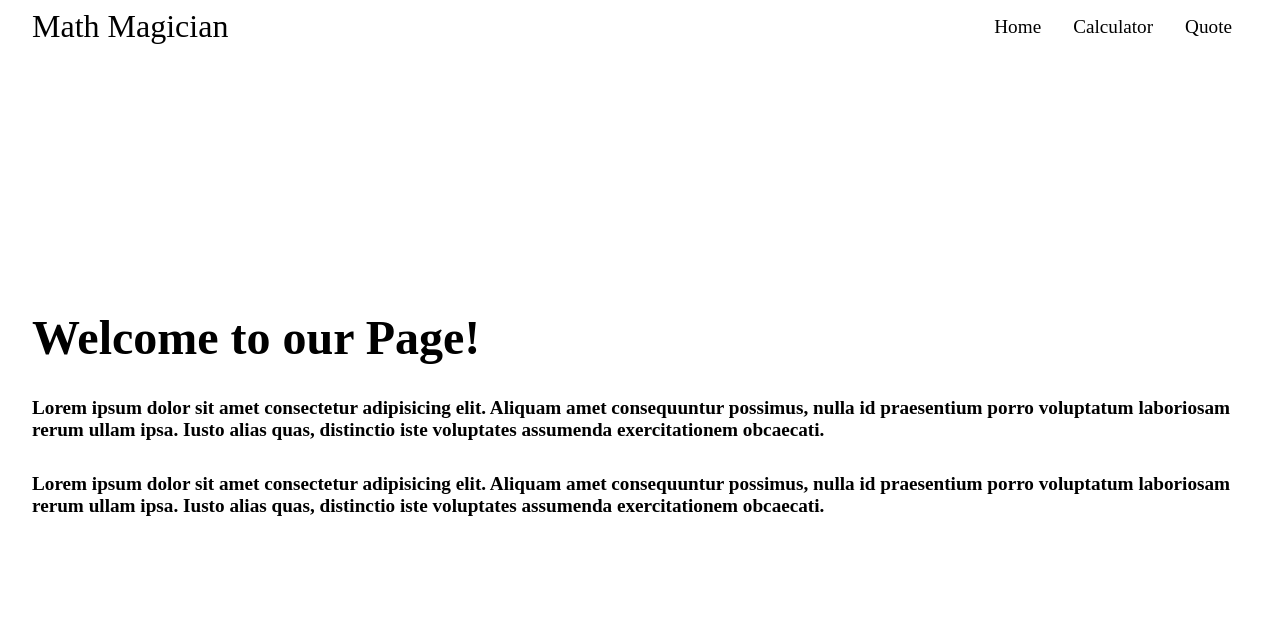
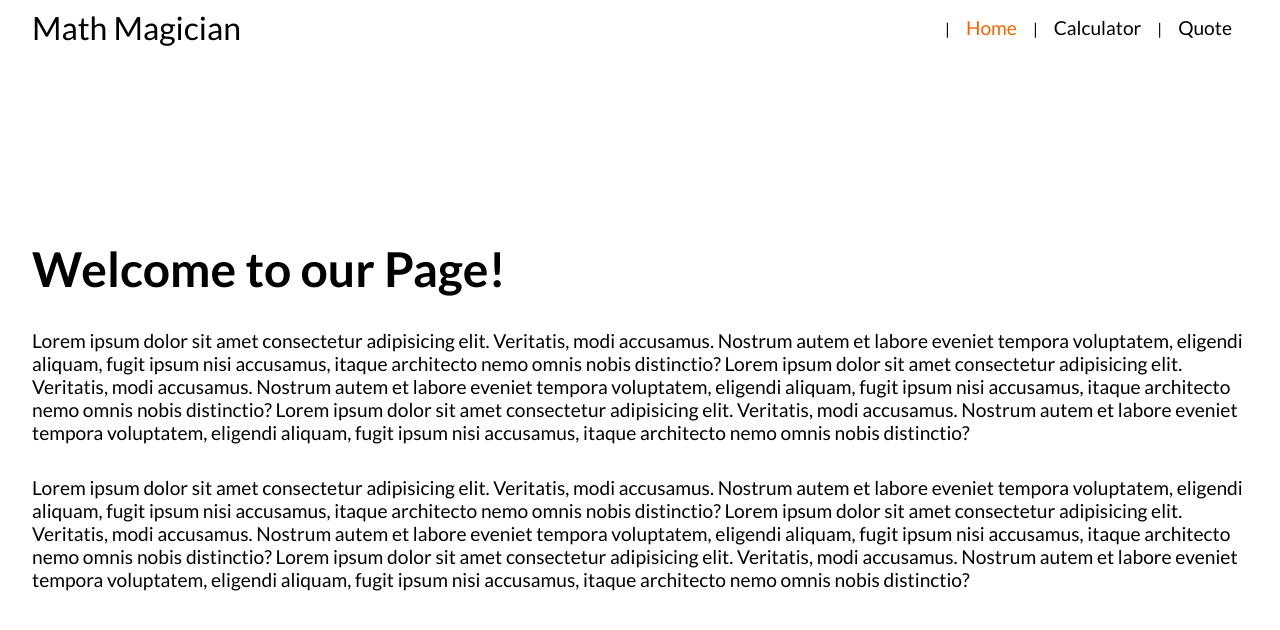
Before and after one commit to Strangeal/math_magician, a React (Create React App) app: page /math_magician in a window 1280 px wide. Shown: the top 630 px of the page. Built offline with nearby package versions, Linux system fonts and the light colour scheme.

Commit message:
Add active link styles

```diff
--- a/src/App.css
+++ b/src/App.css
@@ -12,6 +12,10 @@ a {
 
 li {
   list-style: none;
+}
+
+body {
+  font-family: 'Lato', sans-serif;
 }
 
 .calculator {
@@ -101,16 +105,13 @@ button:nth-of-type(-n+3) .front {
   align-items: center;
 }
 
-.nav__item {
+.link {
+  font-size: 1.2rem;
   padding: 0 1rem;
-}
-
-.nav__link {
-  font-size: 1.2rem;
   color: #000;
 }
 
-.nav__link:hover {
+#nav__link:hover {
   color: aqua;
   transition: 0.5s ease-in-out;
 }
@@ -132,7 +133,6 @@ button:nth-of-type(-n+3) .front {
 p {
   font-size: 1.2rem;
   padding-top: 2rem;
-  font-weight: 600;
 }
 
 /* Calculator */
@@ -151,7 +151,12 @@ p {
   width: 90%;
   height: 90vh;
   margin: auto;
-  font-size: 2rem;
+  font-size: 1.5rem;
+  text-align: center;
   display: flex;
   align-items: center;
 }
+
+.active {
+  color: #fa6400;
+}
--- a/src/components/Navbar.js
+++ b/src/components/Navbar.js
@@ -29,7 +29,9 @@ const Navbar = () => {
         <ul className="nav__menu">
           {links.map((link) => (
             <li key={link.id} className="nav__item">
-              <NavLink to={link.path} className="nav__link">
+              {' '}
+              |
+              <NavLink to={link.path} className={({ isActive }) => `link ${(isActive ? 'active' : '')}`} end>
                 {link.text}
               </NavLink>
             </li>
--- a/src/pages/Home.js
+++ b/src/pages/Home.js
@@ -4,16 +4,28 @@ const Home = () => (
   <section className="home">
     <h1>Welcome to our Page!</h1>
     <p>
-      Lorem ipsum dolor sit amet consectetur adipisicing elit. Aliquam amet
-      consequuntur possimus, nulla id praesentium porro voluptatum
-      laboriosam rerum ullam ipsa. Iusto alias quas, distinctio iste
-      voluptates assumenda exercitationem obcaecati.
+      Lorem ipsum dolor sit amet consectetur adipisicing elit. Veritatis, modi
+      accusamus. Nostrum autem et labore eveniet tempora voluptatem, eligendi
+      aliquam, fugit ipsum nisi accusamus, itaque architecto nemo omnis nobis
+      distinctio? Lorem ipsum dolor sit amet consectetur adipisicing elit.
+      Veritatis, modi accusamus. Nostrum autem et labore eveniet tempora
+      voluptatem, eligendi aliquam, fugit ipsum nisi accusamus, itaque
+      architecto nemo omnis nobis distinctio? Lorem ipsum dolor sit amet
+      consectetur adipisicing elit. Veritatis, modi accusamus. Nostrum autem et
+      labore eveniet tempora voluptatem, eligendi aliquam, fugit ipsum nisi
+      accusamus, itaque architecto nemo omnis nobis distinctio?
     </p>
     <p>
-      Lorem ipsum dolor sit amet consectetur adipisicing elit. Aliquam amet
-      consequuntur possimus, nulla id praesentium porro voluptatum
-      laboriosam rerum ullam ipsa. Iusto alias quas, distinctio iste
-      voluptates assumenda exercitationem obcaecati.
+      Lorem ipsum dolor sit amet consectetur adipisicing elit. Veritatis, modi
+      accusamus. Nostrum autem et labore eveniet tempora voluptatem, eligendi
+      aliquam, fugit ipsum nisi accusamus, itaque architecto nemo omnis nobis
+      distinctio? Lorem ipsum dolor sit amet consectetur adipisicing elit.
+      Veritatis, modi accusamus. Nostrum autem et labore eveniet tempora
+      voluptatem, eligendi aliquam, fugit ipsum nisi accusamus, itaque
+      architecto nemo omnis nobis distinctio? Lorem ipsum dolor sit amet
+      consectetur adipisicing elit. Veritatis, modi accusamus. Nostrum autem et
+      labore eveniet tempora voluptatem, eligendi aliquam, fugit ipsum nisi
+      accusamus, itaque architecto nemo omnis nobis distinctio?
     </p>
 
   </section>
```
